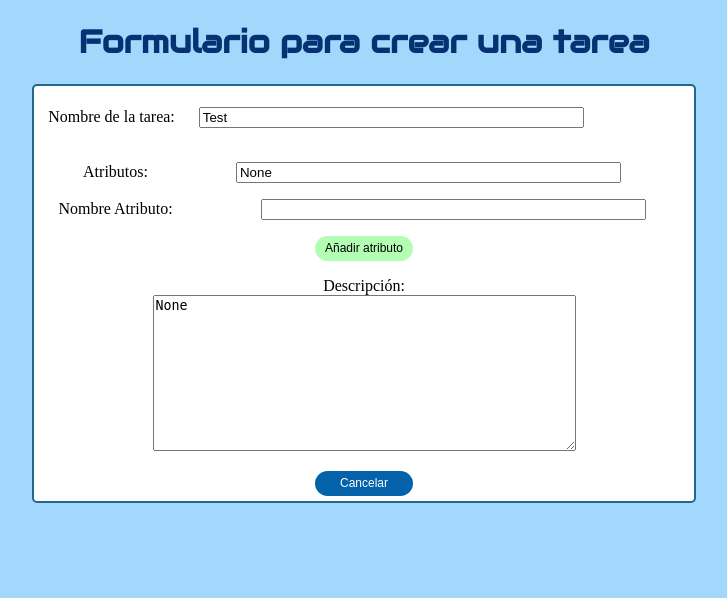
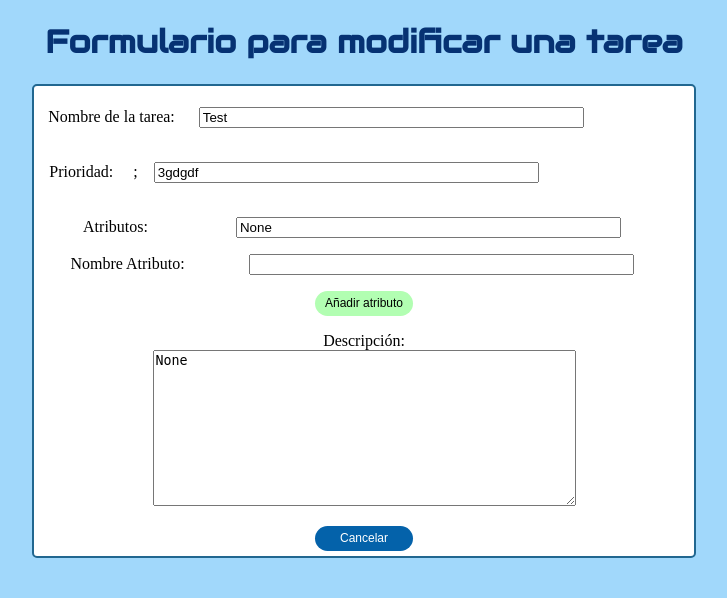
Before and after one commit to nmartinse/Aplicacion-robots-asistenciales, a Flask app: page /update/1 in a window 1280 px wide. Shown: the top 598 px of the page, without its empty margins (276-1003 px from the left). Run offline with Flask 2, Linux system fonts and the light colour scheme; data comes from the database, SQL or seed files in the repository; both versions use the stored data as it was after the commit.

Commit message:
Prioridad y base añadidas

```diff
--- a/Back end/app.py
+++ b/Back end/app.py
@@ -7,10 +7,10 @@ app.config['SQLALCHEMY_DATABASE_URI'] = 'sqlite:///test.db' # 3 barras porque es
 with app.app_context():
     db = SQLAlchemy(app)
 
-class Todo(db.Model):
+class Todo(db.Model): #Tabla para tareas creadas
     id = db.Column(db.Integer, primary_key=True)
     content = db.Column(db.String(200), nullable=False)
-    priority = db.Column(db.Integer, default=0)         # Nueva tabla
+    priority = db.Column(db.String(200))        # prioridad
     descripcion = db.Column(db.String(200))             # Descripcion
     atributos = db.Column(db.String(800))               # Atributos
 
@@ -22,7 +22,7 @@ class InstanciaTarea(db.Model):
     id = db.Column(db.Integer, primary_key=True)
     content = db.Column(db.String(200), nullable=False)
     completed = db.Column(db.Integer, default=0)
-    priority = db.Column(db.Integer, default=0)         # Nueva tabla
+    priority = db.Column(db.String(200))       # prioridad
     atributos_asignados = db.Column(db.String(800))
 
 
@@ -118,6 +118,7 @@ def update_tarea(id):
         try:
             task.content = request.form['nombre']
             task.descripcion = request.form['descripcion']
+            task.priority=request.form['prioridad']
             task.atributos = request.form['atributos']
             db.session.commit()
             return redirect('/Interfaz_tecnico.html')
@@ -135,8 +136,9 @@ def new_tarea(id):
         try:
             task_content = request.form['nombre']
             task_descrip = request.form['descripcion']
+            task_priority=request.form['prioridad']
             task_atribut = request.form['atributos']
-            new_task = Todo(content=task_content, descripcion=task_descrip, atributos=task_atribut)
+            new_task = Todo(content=task_content, descripcion=task_descrip, priority=task_priority, atributos=task_atribut)
             db.session.add(new_task)
             db.session.commit()
             return redirect('/Interfaz_tecnico.html')
--- a/Back end/templates/interfaz_tareas.html
+++ b/Back end/templates/interfaz_tareas.html
@@ -14,7 +14,7 @@
 
 <body>
     <center>
-        <h1 class="principal"> Formulario para crear una tarea</h1>
+        <h1 class="principal"> Formulario para modificar una tarea</h1>
 
 
 
@@ -26,14 +26,18 @@
                     Nombre de la tarea:&nbsp;&nbsp;&nbsp;&nbsp;&nbsp;
                     <input type="text" name="nombre" size="45" value="{{ task.content }}"> &nbsp;&nbsp;&nbsp;&nbsp;&nbsp; &nbsp;&nbsp;&nbsp;&nbsp;&nbsp; &nbsp;&nbsp;&nbsp;&nbsp;&nbsp; &nbsp;&nbsp;&nbsp;&nbsp;&nbsp; &nbsp;&nbsp;&nbsp;&nbsp;&nbsp; &nbsp;&nbsp;&nbsp;&nbsp;&nbsp; &nbsp;&nbsp;&nbsp;&nbsp;&nbsp;
                 </p>
+                <p>
+                    Prioridad:&nbsp;&nbsp;&nbsp;&nbsp;&nbsp;;&nbsp;&nbsp;&nbsp;
+                    <input type="text" name="prioridad"  size="45" value="{{ task.priority }}">&nbsp;&nbsp;&nbsp;&nbsp;&nbsp; &nbsp;&nbsp;&nbsp;&nbsp;&nbsp; &nbsp;&nbsp;&nbsp;&nbsp;&nbsp; &nbsp;&nbsp;&nbsp;&nbsp;&nbsp; &nbsp;&nbsp;&nbsp;&nbsp;&nbsp; &nbsp;&nbsp;&nbsp;&nbsp;&nbsp; &nbsp;&nbsp;&nbsp;&nbsp;&nbsp;
+                </p>
 
                 <p>
                     Atributos:&nbsp;&nbsp;&nbsp; &nbsp;&nbsp;&nbsp;&nbsp;&nbsp; &nbsp;&nbsp;&nbsp;&nbsp;&nbsp; &nbsp;&nbsp;&nbsp;&nbsp;&nbsp;
-                    <input type="text" name="atributos" id="atributos" size="45"value="{{ task.atributos }}">  &nbsp;&nbsp;&nbsp;&nbsp;&nbsp;
+                    <input type="text" name="atributos" id="atributos" size="45"value="{{ task.atributos }}" readonly="readonly">  &nbsp;&nbsp;&nbsp;&nbsp;&nbsp;
 
                 </p>
                 <p>
-                    Nombre Atributo:&nbsp;&nbsp;&nbsp; &nbsp;&nbsp;&nbsp;&nbsp;&nbsp; &nbsp;&nbsp;&nbsp;&nbsp;&nbsp; &nbsp;&nbsp;&nbsp;&nbsp;&nbsp;
+                    Nombre Atributo:&nbsp;&nbsp;&nbsp; &nbsp;&nbsp;&nbsp;&nbsp;&nbsp; &nbsp;&nbsp;&nbsp;&nbsp;&nbsp;
                     <input type="text" name="n_atributo" id="n_atributo" size="45" value="">  &nbsp;&nbsp;&nbsp;&nbsp;&nbsp;
 
 
```
Also changed, not shown: Back end/templates/interfaz_tareas_nueva.html (+6 -2 lines), Back end/instance/test.db (added).
